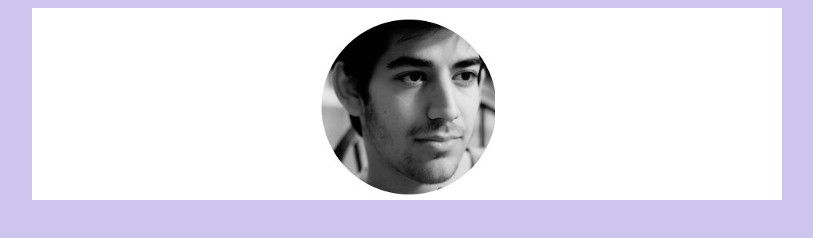
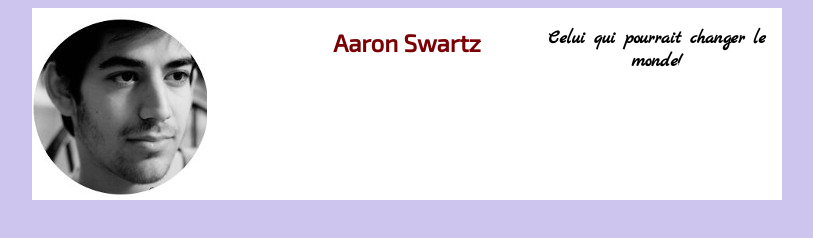
Before and after one commit to jldenbroeder/aaron-swartz, a plain HTML site: page index.html in a window 1280 px wide. Shown: the whole page, without its empty margins (233-1046 px from the left). Drawn offline with Linux system fonts and the light colour scheme.

Commit message:
ajout titre et sous-titre

```diff
--- a/index.html
+++ b/index.html
@@ -5,13 +5,21 @@
   <meta name="viewport" content="width=device-width, initial-scale=1.0">
   <meta http-equiv="X-UA-Compatible" content="ie=edge">
   <link rel="stylesheet" href="style.css" />
+  <link href="https://fonts.googleapis.com/css?family=Exo+2|Marck+Script" rel="stylesheet">
   <title>Aaron Swartz</title>
 </head>
 <body>
   <!-- PHOTO NB -->
   <div class="conteneur">
-    <div class="photo-ronde">
+
+    <div class="col_100 photo-ronde">
       <img src="images/aaron-nb-227x244-rond.jpeg" alt="Aaron Swartz">
+    </div>
+    <div class="col_100 texte-centre">
+      <p><h2>Aaron Swartz</h2></p>
+    </div>
+    <div class="col_100 texte-centre">
+      <p><H3>Celui qui pourrait changer le monde!</H3></p>
     </div>
 
   </div>
--- a/style.css
+++ b/style.css
@@ -16,7 +16,13 @@ body{
     /*border-width: 1 px;
     border-color: rgb(28, 28, 28);*/
 }
-
+.col_100
+{
+  width: 90%;
+}
+.texte-centre{
+  text-align: center;
+}
 
 .col_33
 {
@@ -31,12 +37,12 @@ body{
   color: blue;
 }
 h2{
-  font-family: Verdana, Arial, Helvetica, sans-serif;
+  font-family: 'Exo 2', sans-serif;
   font-size: 10;
-  color: rgb(20, 20, 20);
+  color: rgb(121, 0, 4);
 }
 h3{
-  font-family: Verdana, Arial, Helvetica, sans-serif;
+  font-family: 'Marck Script', cursive;
 }
 p
 {
```
Also changed, not shown: texte-FR.txt (added).
